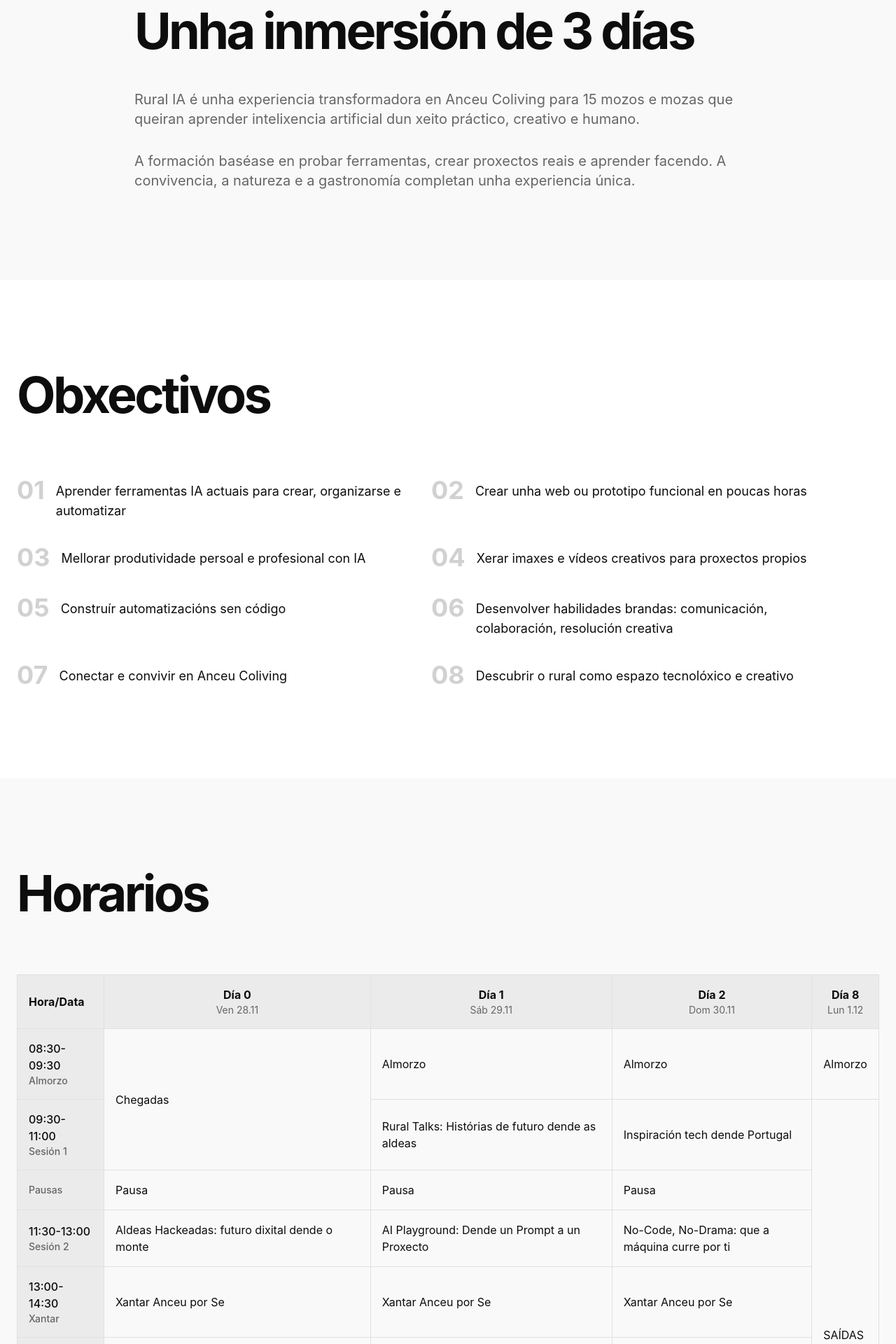
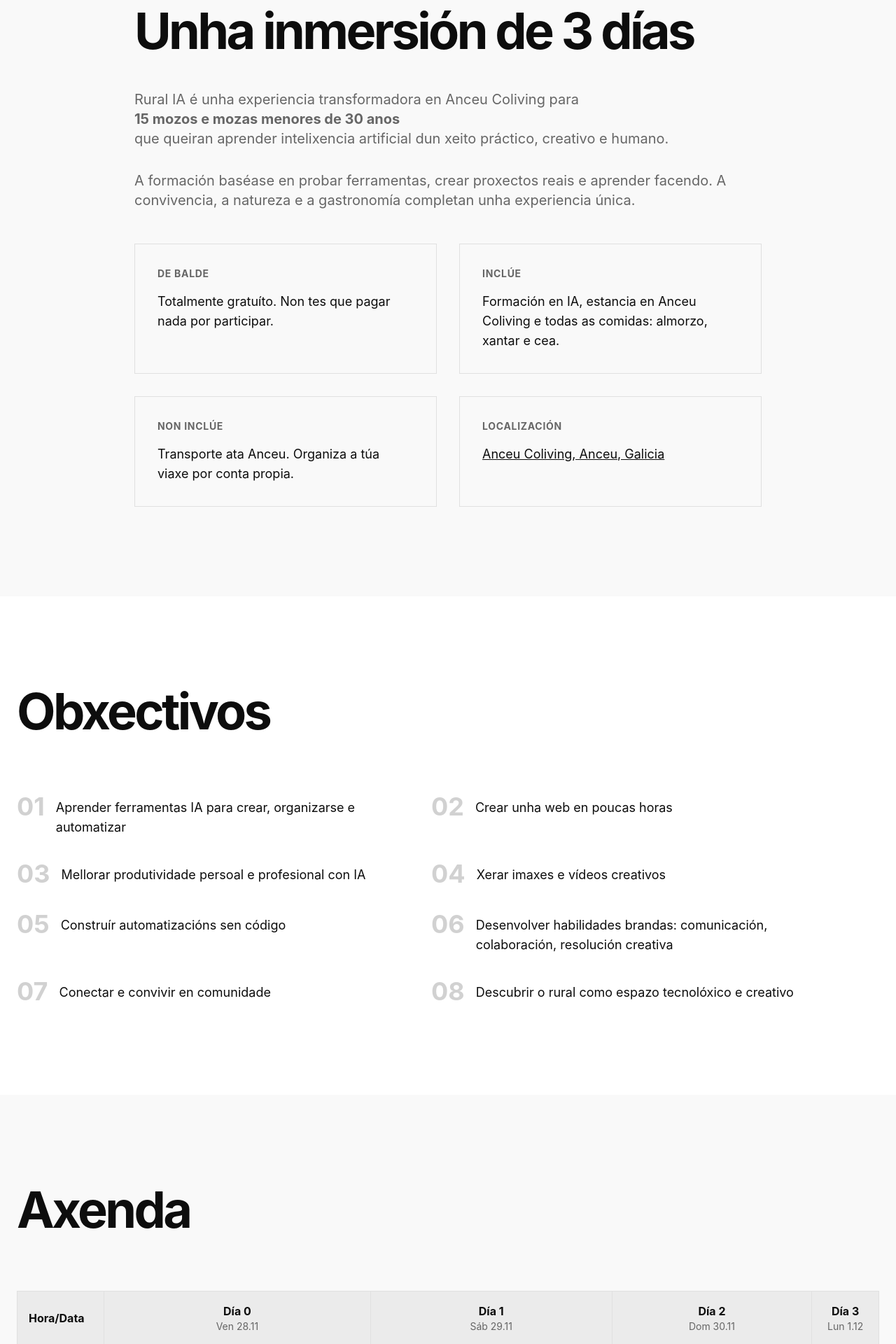
Before and after one commit to ruralhackers/rural-ia, a React (Vite) app: page / in a window 1280 px wide. Shown: the part 920-2840 px from the top of the page at 70% size. Built offline with nearby package versions, Linux system fonts and the light colour scheme; the HTML template or start-up script is replaced by a standard one.

Commit message:
Update favicon and add new logo; enhance About, Footer, Objectives, Schedule, and Tools components with improved content and structure.

```diff
--- a/src/components/About.tsx
+++ b/src/components/About.tsx
@@ -20,13 +20,73 @@ const About = () => {
           </h2>
           <div className="space-y-8 text-lg md:text-xl text-muted-foreground leading-relaxed">
             <p>
-              Rural IA é unha experiencia transformadora en Anceu Coliving para 15 mozos e mozas
+              Rural IA é unha experiencia transformadora en Anceu Coliving para <br />
+              <strong>15 mozos e mozas menores de 30 anos </strong> <br/>
               que queiran aprender intelixencia artificial dun xeito práctico, creativo e humano.
             </p>
             <p>
               A formación baséase en probar ferramentas, crear proxectos reais e aprender facendo.
               A convivencia, a natureza e a gastronomía completan unha experiencia única.
             </p>
+          </div>
+
+          <div className="grid md:grid-cols-2 gap-8 mt-12">
+            <motion.div
+              initial={{ opacity: 0, y: 30 }}
+              animate={isInView ? { opacity: 1, y: 0 } : {}}
+              transition={{ duration: 0.6, delay: 0.1 }}
+              className="border border-border p-8 hover:border-foreground transition-colors group"
+            >
+              <h3 className="text-sm font-bold uppercase tracking-wider mb-4 text-muted-foreground group-hover:text-foreground transition-colors">
+                De balde
+              </h3>
+              <p className="text-lg">Totalmente gratuíto. Non tes que pagar nada por participar.</p>
+            </motion.div>
+
+            <motion.div
+              initial={{ opacity: 0, y: 30 }}
+              animate={isInView ? { opacity: 1, y: 0 } : {}}
+              transition={{ duration: 0.6, delay: 0.2 }}
+              className="border border-border p-8 hover:border-foreground transition-colors group"
+            >
+              <h3 className="text-sm font-bold uppercase tracking-wider mb-4 text-muted-foreground group-hover:text-foreground transition-colors">
+                Inclúe
+              </h3>
+              <p className="text-lg">Formación en IA, estancia en Anceu Coliving e todas as comidas: almorzo, xantar e cea.</p>
+            </motion.div>
+
+            <motion.div
+              initial={{ opacity: 0, y: 30 }}
+              animate={isInView ? { opacity: 1, y: 0 } : {}}
+              transition={{ duration: 0.6, delay: 0.3 }}
+              className="border border-border p-8 hover:border-foreground transition-colors group"
+            >
+              <h3 className="text-sm font-bold uppercase tracking-wider mb-4 text-muted-foreground group-hover:text-foreground transition-colors">
+                Non inclúe
+              </h3>
+              <p className="text-lg">Transporte ata Anceu. Organiza a túa viaxe por conta propia.</p>
+            </motion.div>
+
+            <motion.div
+              initial={{ opacity: 0, y: 30 }}
+              animate={isInView ? { opacity: 1, y: 0 } : {}}
+              transition={{ duration: 0.6, delay: 0.4 }}
+              className="border border-border p-8 hover:border-foreground transition-colors group"
+            >
+              <h3 className="text-sm font-bold uppercase tracking-wider mb-4 text-muted-foreground group-hover:text-foreground transition-colors">
+                Localización
+              </h3>
+              <p className="text-lg">
+                <a
+                  href="https://maps.app.goo.gl/Y6x2kFm2bmqvobE76"
+                  target="_blank"
+                  rel="noopener noreferrer"
+                  className="underline hover:text-foreground transition-colors"
+                >
+                  Anceu Coliving, Anceu, Galicia
+                </a>
+              </p>
+            </motion.div>
           </div>
         </motion.div>
       </div>
--- a/src/components/Footer.tsx
+++ b/src/components/Footer.tsx
@@ -3,11 +3,16 @@ const Footer = () => {
     <footer className="py-12 bg-background border-t border-border">
       <div className="container mx-auto px-6">
         <div className="flex flex-col md:flex-row justify-between items-center gap-6">
-          <div>
-            <h3 className="text-2xl font-bold mb-2">Rural IA</h3>
-            <p className="text-sm text-muted-foreground">
-              Rural Hackers ·Anceu Coliving · Ponte Caldelas, Galicia
-            </p>
+          <div className="flex items-center gap-4">
+            <a href="https://ruralhackers.com" target="_blank" rel="noopener noreferrer">
+              <img src="/rh-logo.svg" alt="Rural Hackers" className="h-16 w-auto" />
+            </a>
+            <div>
+              <h3 className="text-2xl font-bold mb-2">Rural IA</h3>
+              <p className="text-sm text-muted-foreground">
+                Rural Hackers · Anceu Coliving · Ponte Caldelas, Galicia
+              </p>
+            </div>
           </div>
           <div className="text-center md:text-right">
             <p className="text-sm text-muted-foreground mb-2">
--- a/src/components/Objectives.tsx
+++ b/src/components/Objectives.tsx
@@ -3,13 +3,13 @@ import { useInView } from "framer-motion";
 import { useRef } from "react";
 
 const objectives = [
-  "Aprender ferramentas IA actuais para crear, organizarse e automatizar",
-  "Crear unha web ou prototipo funcional en poucas horas",
+  "Aprender ferramentas IA para crear, organizarse e automatizar",
+  "Crear unha web en poucas horas",
   "Mellorar produtividade persoal e profesional con IA",
-  "Xerar imaxes e vídeos creativos para proxectos propios",
+  "Xerar imaxes e vídeos creativos",
   "Construír automatizacións sen código",
   "Desenvolver habilidades brandas: comunicación, colaboración, resolución creativa",
-  "Conectar e convivir en Anceu Coliving",
+  "Conectar e convivir en comunidade",
   "Descubrir o rural como espazo tecnolóxico e creativo",
 ];
 
--- a/src/components/Schedule.tsx
+++ b/src/components/Schedule.tsx
@@ -37,27 +37,19 @@ const scheduleData: TimeSlot[] = [
     rowspan: 1,
   },
   {
-    time: "",
-    label: "Pausas",
-    day0: "Pausa",
-    day1: "Pausa",
-    day2: "Pausa",
-    day8: "",
-  },
-  {
     time: "11:30-13:00",
     label: "Sesión 2",
     day0: "Aldeas Hackeadas: futuro dixital dende o monte",
     day1: "AI Playground: Dende un Prompt a un Proxecto",
-    day2: "No-Code, No-Drama: que a máquina curre por ti",
+    day2: "",
     day8: "",
   },
   {
     time: "13:00-14:30",
     label: "Xantar",
-    day0: "Xantar Anceu por Se",
-    day1: "Xantar Anceu por Se",
-    day2: "Xantar Anceu por Se",
+    day0: "Xantar colectivo",
+    day1: "Xantar colectivo",
+    day2: "Xantar colectivo",
     day8: "",
   },
   {
@@ -87,9 +79,9 @@ const scheduleData: TimeSlot[] = [
   {
     time: "20:30+",
     label: "Noite",
-    day0: "Noites",
-    day1: "Plans nocturnos en equipo",
-    day2: "Plans nocturnos en equipo",
+    day0: "Noites creativas",
+    day1: "Noites creativas",
+    day2: "Noites creativas",
     day8: "",
   },
 ];
@@ -98,15 +90,15 @@ const days = [
   { id: "day0", title: "Día 0", subtitle: "Ven 28.11" },
   { id: "day1", title: "Día 1", subtitle: "Sáb 29.11" },
   { id: "day2", title: "Día 2", subtitle: "Dom 30.11" },
-  { id: "day8", title: "Día 8", subtitle: "Lun 1.12" },
+  { id: "day8", title: "Día 3", subtitle: "Lun 1.12" },
 ];
 
 // Configuración de rowspans: qué celdas ocupan múltiples filas
 const rowspanConfig: Record<string, Record<number, number>> = {
-  day0: { 0: 2, 5: 2 }, // Chegadas (filas 0-1) y Sesión 3 (filas 5-6) ocupan 2 filas
-  day1: { 5: 2 }, // Sesión 3 ocupa las filas 5 y 6 (14:30-17:30)
-  day2: { 5: 2 }, // Sesión 3 ocupa las filas 5 y 6 (14:30-17:30)
-  day8: { 1: 8 }, // SAÍDAS ocupa desde la fila 1 hasta la 8 (09:30-20:30+)
+  day0: { 0: 2, 4: 2 }, // Chegadas (filas 0-1) y Sesión 3 (filas 4-5) ocupan 2 filas
+  day1: { 4: 2 }, // Sesión 3 ocupa las filas 4 y 5 (14:30-17:30)
+  day2: { 1: 2, 4: 2 }, // Inspiración tech (filas 1-2, 09:30-13:00) y Sesión 3 (filas 4-5) ocupan 2 filas
+  day8: { 1: 7 }, // SAÍDAS ocupa desde la fila 1 hasta la 7 (09:30-20:30+)
 };
 
 const Schedule = () => {
@@ -122,7 +114,7 @@ const Schedule = () => {
           transition={{ duration: 0.8 }}
           className="text-5xl md:text-7xl font-bold mb-20 tracking-tighter"
         >
-          Horarios
+          Axenda
         </motion.h2>
 
         {/* Desktop Table View */}
--- a/src/components/Tools.tsx
+++ b/src/components/Tools.tsx
@@ -5,19 +5,33 @@ import { useRef } from "react";
 const tools = [
   {
     category: "Creación web e deseño asistido",
-    items: ["Bolt", "Lovable", "Trae"],
+    items: [
+      { name: "Bolt", url: "https://bolt.new" },
+      { name: "Lovable", url: "https://lovable.dev" },
+      { name: "Trae", url: "https://trae.ai" },
+    ],
   },
   {
     category: "Produtividade e organización",
-    items: ["Qwen", "Claude", "Deepseek"],
+    items: [
+      { name: "Qwen", url: "https://qwen.ai" },
+      { name: "Claude", url: "https://claude.ai" },
+      { name: "Deepseek", url: "https://deepseek.com" },
+    ],
   },
   {
     category: "Imaxes e vídeo",
-    items: ["Flux", "Kontext"],
+    items: [
+      { name: "Flux", url: "https://flux.ai" },
+      { name: "Kontext", url: "https://kontext.tech" },
+    ],
   },
   {
     category: "Automatización",
-    items: ["N8n", "Zapier"],
+    items: [
+      { name: "N8n", url: "https://n8n.io" },
+      { name: "Zapier", url: "https://zapier.com" },
+    ],
   },
 ];
 
@@ -34,7 +48,7 @@ const Tools = () => {
           transition={{ duration: 0.8 }}
           className="text-5xl md:text-7xl font-bold mb-20 tracking-tighter"
         >
-          Ferramentas que utilizaremos
+          Ferramentas de IA que descubrirás
         </motion.h2>
         <div className="grid md:grid-cols-2 lg:grid-cols-4 gap-8 max-w-6xl mx-auto">
           {tools.map((tool, index) => (
@@ -52,13 +66,20 @@ const Tools = () => {
                 {tool.items.map((item, itemIndex) => (
                   <motion.li
                     key={itemIndex}
-                    className="text-2xl font-bold cursor-pointer"
+                    className="text-2xl font-bold"
                     whileHover={{
                       x: [0, -2, 2, -2, 2, 0],
                       transition: { duration: 0.4 }
                     }}
                   >
-                    {item}
+                    <a
+                      href={item.url}
+                      target="_blank"
+                      rel="noopener noreferrer"
+                      className="hover:text-primary transition-colors"
+                    >
+                      {item.name}
+                    </a>
                   </motion.li>
                 ))}
               </ul>
```
Also changed, not shown: public/rh-logo.svg (added), 1 other file (tests, documents, lock files or other folders).
